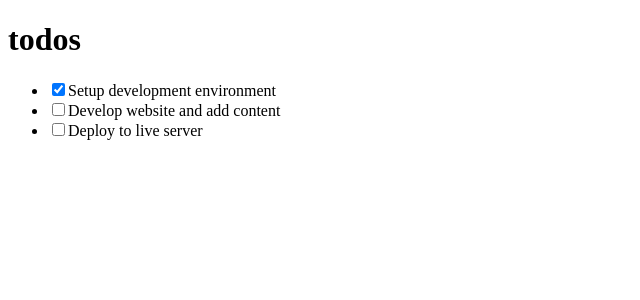
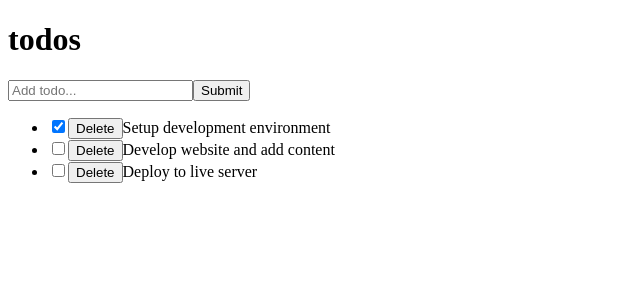
Before and after one commit to ShinhyoBelok/todo-list-react, a React (Create React App) app: page / in a window 1280 px wide. Shown: the top 300 px of the page, without its empty margins (0-640 px from the left). Built offline with nearby package versions, Linux system fonts and the light colour scheme.

Commit message:
Add list checkbox functionalities and input field

```diff
--- a/package.json
+++ b/package.json
@@ -9,6 +9,7 @@
     "react": "^18.2.0",
     "react-dom": "^18.2.0",
     "react-scripts": "5.0.1",
+    "uuid": "^9.0.0",
     "web-vitals": "^2.1.4"
   },
   "scripts": {
--- a/src/components/InputTodo.js
+++ b/src/components/InputTodo.js
@@ -0,0 +1,37 @@
+import React, { Component } from "react"
+
+class InputTodo extends Component {
+  state = {
+    title: ""
+  };
+
+  onChange = e => {
+    this.setState({
+      [e.target.name]: e.target.value,
+    });
+  };
+
+  handleSubmit = e => {
+    e.preventDefault();
+    this.props.addTodoProps(this.state.title);
+    this.setState({
+      title: ""
+    });
+  };
+
+  render() {
+    return (
+      <form onSubmit={this.handleSubmit}>
+        <input
+          type="text"
+          placeholder="Add todo..."
+          value={this.state.title}
+          name="title"
+          onChange={this.onChange}
+        />
+        <button>Submit</button>
+      </form>
+    )
+  }
+}
+export default InputTodo
--- a/src/components/TodoContainer.js
+++ b/src/components/TodoContainer.js
@@ -1,32 +1,75 @@
 import React from "react"
 import TodosList from "./TodosList";
 import Header from "./Header";
+import InputTodo from "./InputTodo"
+import { v4 as uuidv4 } from "uuid";
 
 class TodoContainer extends React.Component {
   state = {
     todos: [
       {
-        id: 1,
+        id: uuidv4(),
         title: "Setup development environment",
         completed: true
       },
       {
-        id: 2,
+        id: uuidv4(),
         title: "Develop website and add content",
         completed: false
       },
       {
-        id: 3,
+        id: uuidv4(),
         title: "Deploy to live server",
         completed: false
       }
     ]
    };
+
+   handleChange = (id) => {
+    this.setState(prevState => ({
+      todos: prevState.todos.map(todo => {
+        if (todo.id === id) {
+          return {
+            ...todo,
+            completed: !todo.completed,
+          }
+        }
+        return todo
+      }),
+    }))
+  };
+
+  delTodo = id => {
+    this.setState({
+      todos: [
+        ...this.state.todos.filter(todo => {
+          return todo.id !== id;
+        })
+      ]
+    });
+  };
+
+  addTodoItem = title => {
+    const newTodo = {
+      id: uuidv4(),
+      title: title,
+      completed: false
+    };
+    this.setState({
+      todos: [...this.state.todos, newTodo]
+    });
+  };
+
   render() {
     return (
       <div>
         <Header />
-        <TodosList todos={this.state.todos} />
+        <InputTodo addTodoProps={this.addTodoItem} />
+        <TodosList
+          todos={this.state.todos}
+          handleChangeProps={this.handleChange}
+          deleteTodoProps={this.delTodo}
+        />
     </div>
     );
   }
--- a/src/components/TodoItem.js
+++ b/src/components/TodoItem.js
@@ -7,8 +7,11 @@
         <input
           type="checkbox"
           checked={this.props.todo.completed}
-          onChange={() => console.log("clicked")}
+          onChange={() => this.props.handleChangeProps(this.props.todo.id)}
         />
+        <button onClick={() => this.props.deleteTodoProps(this.props.todo.id)}>
+          Delete
+        </button>
         {this.props.todo.title}
       </li>
     )
--- a/src/components/TodosList.js
+++ b/src/components/TodosList.js
@@ -6,7 +6,12 @@
     return (
       <ul>
         {this.props.todos.map(todo => (
-          <TodoItem key={todo.id} todo={todo} />
+          <TodoItem
+            key={todo.id}
+            todo={todo}
+            handleChangeProps={this.props.handleChangeProps}
+            deleteTodoProps={this.props.deleteTodoProps}
+          />
         ))}
       </ul>
     )
```
Also changed, not shown: 1 other file (tests, documents, lock files or other folders).
